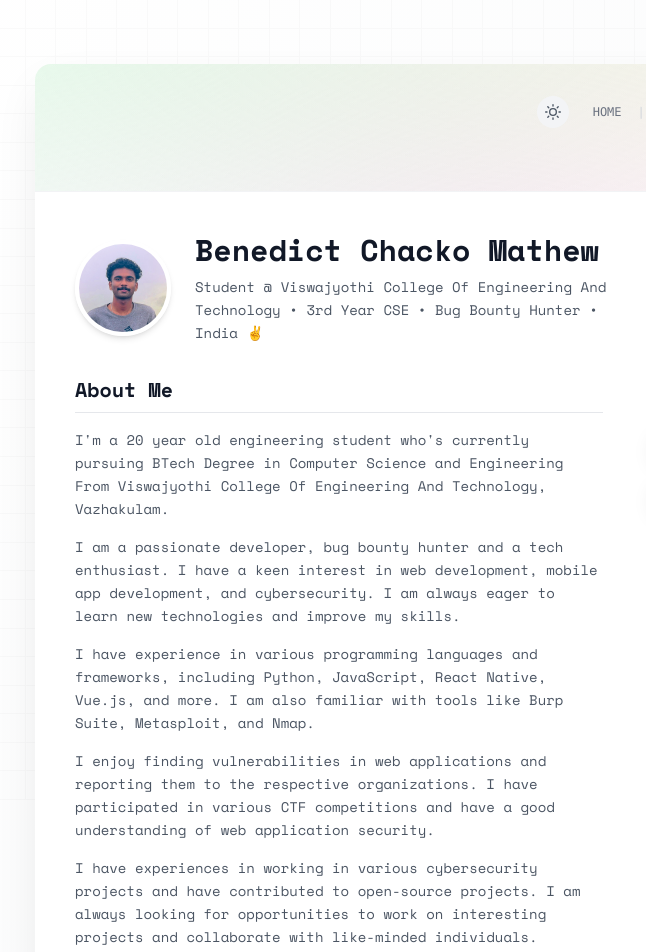
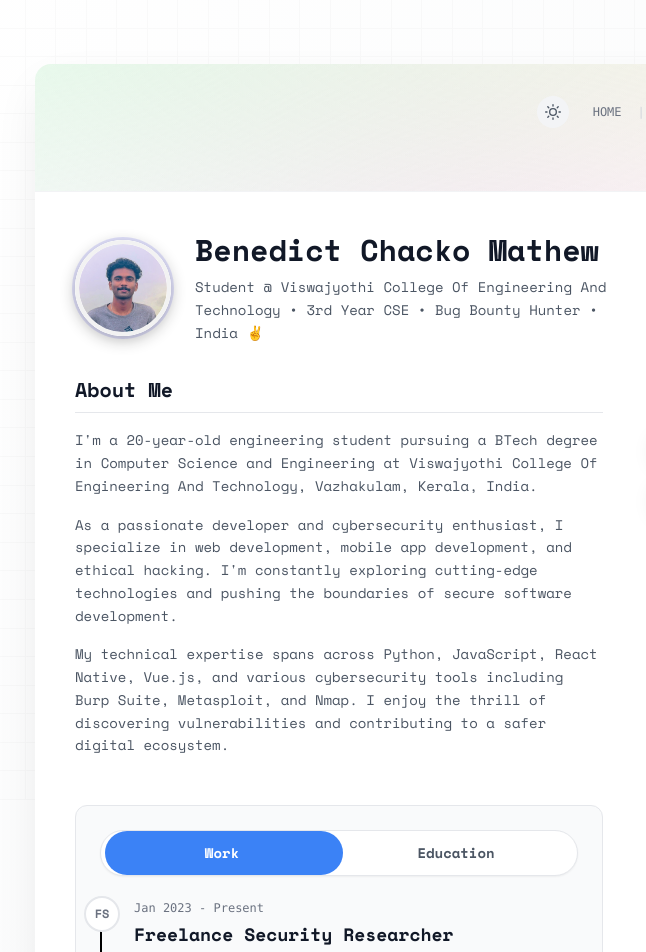
Before and after one commit to The-Peacemaker/VUE-PORTFOLIO, a plain HTML site: page index.html in a window 1280 px wide. Shown: the top 952 px of the page, 157-803 px from the left. Drawn offline with nearby package versions, Linux system fonts and the light colour scheme.

Commit message:
image update

```diff
--- a/css/styles.css
+++ b/css/styles.css
@@ -219,8 +219,37 @@ p, h1, h2, h3, h4, h5, h6, span, li, div {
     50% { transform: rotate(-8deg); }
     75% { transform: rotate(8deg); }
 }
+
+.avatar-wave {
+    transition: all 0.3s ease;
+}
+
 .avatar-wave:hover {
     animation: avatar-wave 0.8s ease-in-out;
+}
+
+/* Enhanced avatar visibility in light mode */
+.light-theme .avatar-wave {
+    filter: brightness(1.05) contrast(.9);
+    box-shadow: 0 4px 15px rgba(0, 0, 0, 0.3), 0 0 0 3px rgba(99, 102, 241, 0.2);
+}
+
+.light-theme .avatar-wave:hover {
+    filter: brightness(1.05) contrast(1.1);
+    box-shadow: 0 6px 20px rgba(0, 0, 0, 0.2), 0 0 0 3px rgba(79, 70, 229, 0.15);
+    transform: translateY(-2px);
+}
+
+/* Dark mode avatar styles */
+.dark-theme .avatar-wave {
+    filter: brightness(1.05) contrast(1.1);
+    box-shadow: 0 4px 15px rgba(0, 0, 0, 0.3), 0 0 0 3px rgba(99, 102, 241, 0.2);
+}
+
+.dark-theme .avatar-wave:hover {
+    filter: brightness(1.05) contrast(1.1);
+    box-shadow: 0 6px 20px rgba(0, 0, 0, 0.4), 0 0 0 3px rgba(99, 102, 241, 0.3);
+    transform: translateY(-2px);
 }
 
 @keyframes emoji-wave {
--- a/templates/home.js
+++ b/templates/home.js
@@ -16,11 +16,9 @@ const homeTemplate = `
             <section>
                 <h2 class="text-xl font-bold mb-4 pb-2 border-b cursor-interactive transition-colors" :class="isDark ? 'text-white border-gray-700' : 'text-gray-900 border-gray-200'">About Me</h2>
                 <div class="space-y-4 leading-relaxed text-sm cursor-interactive transition-colors" :class="isDark ? 'text-gray-300' : 'text-gray-600'">
-                    <p>I'm a 20 year old engineering student who's currently pursuing BTech Degree in Computer Science and Engineering From Viswajyothi College Of Engineering And Technology, Vazhakulam.</p>
-                    <p>I am a passionate developer, bug bounty hunter and a tech enthusiast. I have a keen interest in web development, mobile app development, and cybersecurity. I am always eager to learn new technologies and improve my skills.</p>
-                    <p>I have experience in various programming languages and frameworks, including Python, JavaScript, React Native, Vue.js, and more. I am also familiar with tools like Burp Suite, Metasploit, and Nmap.</p>
-                    <p>I enjoy finding vulnerabilities in web applications and reporting them to the respective organizations. I have participated in various CTF competitions and have a good understanding of web application security.</p>
-                    <p>I have experiences in working in various cybersecurity projects and have contributed to open-source projects. I am always looking for opportunities to work on interesting projects and collaborate with like-minded individuals.</p>
+                    <p>I'm a 20-year-old engineering student pursuing a BTech degree in Computer Science and Engineering at Viswajyothi College Of Engineering And Technology, Vazhakulam, Kerala, India.</p>
+                    <p>As a passionate developer and cybersecurity enthusiast, I specialize in web development, mobile app development, and ethical hacking. I'm constantly exploring cutting-edge technologies and pushing the boundaries of secure software development.</p>
+                    <p>My technical expertise spans across Python, JavaScript, React Native, Vue.js, and various cybersecurity tools including Burp Suite, Metasploit, and Nmap. I enjoy the thrill of discovering vulnerabilities and contributing to a safer digital ecosystem.</p>
                 </div>
             </section>
 
```
Also changed, not shown: src/hover-img.jpg (added).
